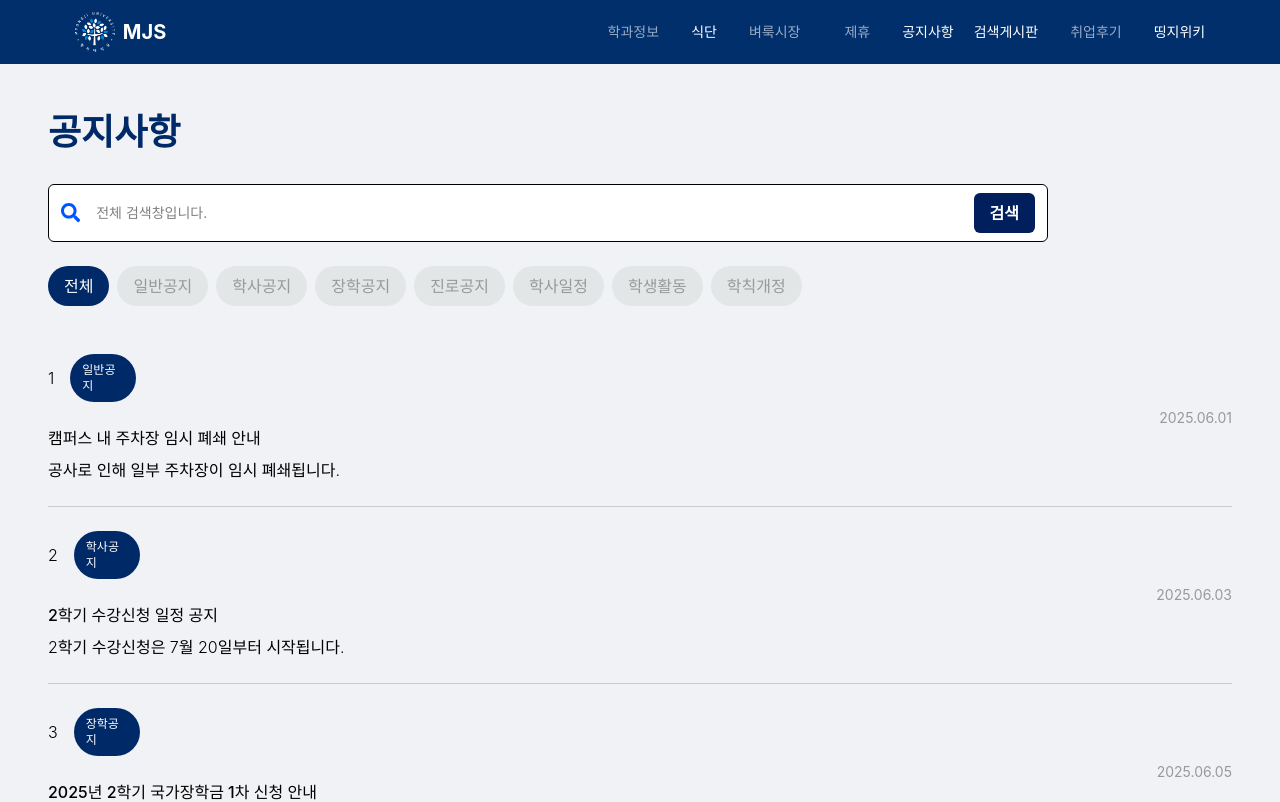
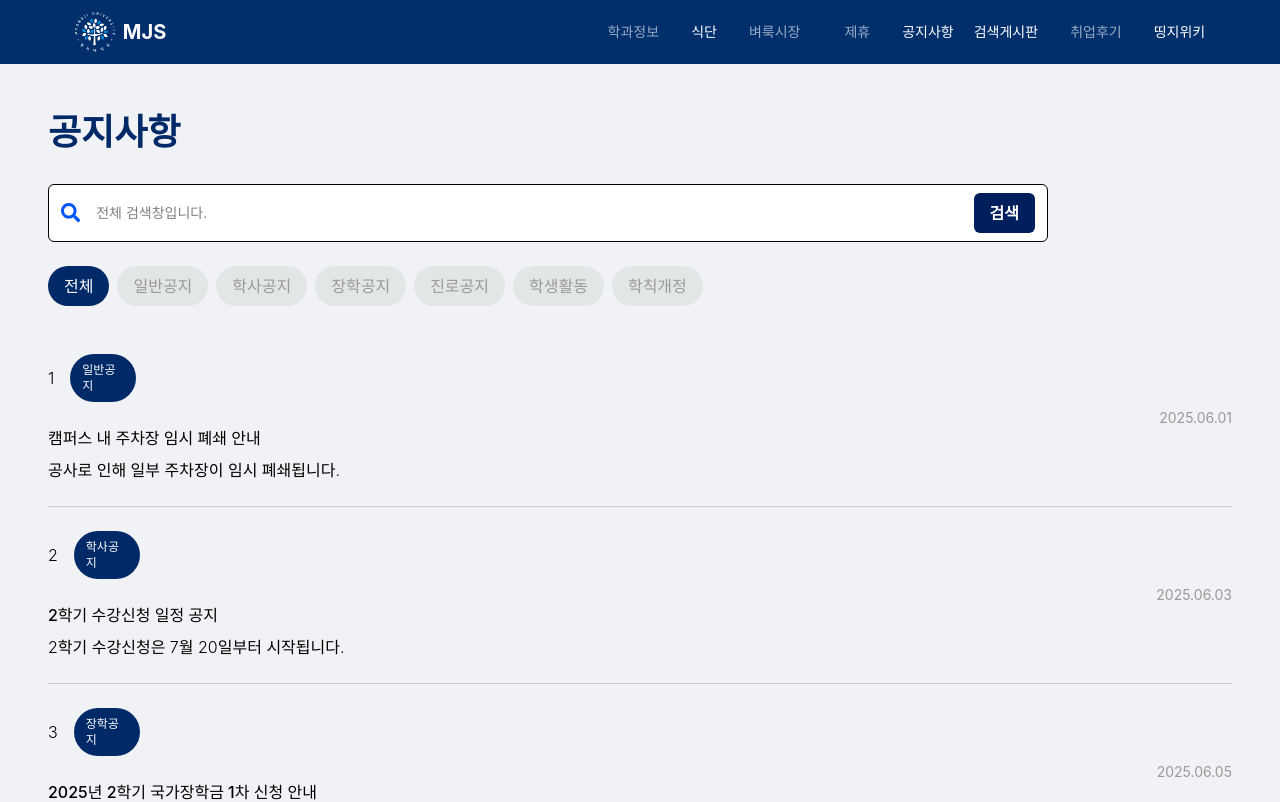
Before and after one commit to NOVA-MJU/MJS-FRONT, a React (Vite) app: page /notice in a window 1280 px wide. Shown: the top 802 px of the page. Built offline with nearby package versions, Linux system fonts and the light colour scheme; no server answers; a web font is replaced by a local one.

Commit message:
<Style> 공지사항 카테고리 수정

```diff
--- a/src/constants/notices.ts
+++ b/src/constants/notices.ts
@@ -4,7 +4,6 @@ export const Notices = [
   '학사공지',
   '장학공지',
   '진로공지',
-  '학사일정',
   '학생활동',
   '학칙개정',
 ];
```
